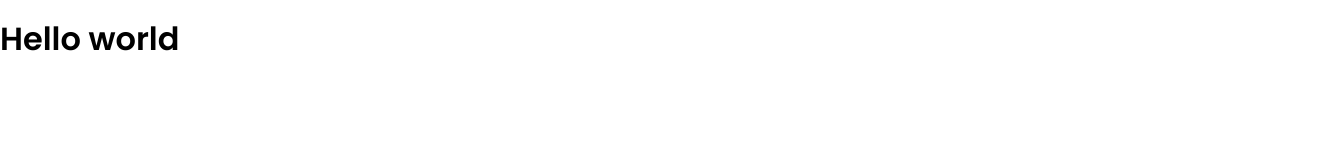
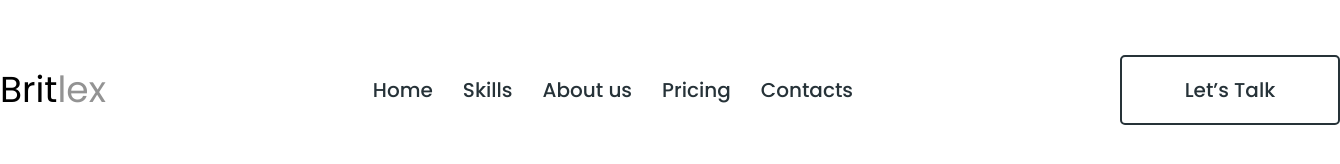
Before and after one commit to kuroptew/school-language, a website: page src/index.html in a window 1280 px wide. Shown: the whole page, 1340 px wide, since content can reach past the window. Drawn offline with nearby package versions, Linux system fonts and the light colour scheme; files that its build step writes are made by us from their sources.

Commit message:
created header

```diff
--- a/gulpfile.js
+++ b/gulpfile.js
@@ -29,7 +29,7 @@ gulp.task("styles", function () {
 });
 
 gulp.task("watch", function () {
-  gulp.watch("src/sass/**/*.+(scss|sass|css)", gulp.parallel("styles"));
+  gulp.watch("src/scss/**/*.+(scss|sass|css)", gulp.parallel("styles"));
   gulp.watch("src/*.html").on("change", gulp.parallel("html"));
   gulp.watch("src/js/**/*.js").on("change", gulp.parallel("scripts"));
   gulp.watch("src/fonts/**/*").on("all", gulp.parallel("fonts"));
--- a/src/index.html
+++ b/src/index.html
@@ -3,10 +3,24 @@
   <head>
     <meta charset="UTF-8" />
     <meta name="viewport" content="width=device-width, initial-scale=1.0" />
-    <title>Document</title>
+    <title>Britlex</title>
     <link rel="stylesheet" href="css/style.min.css" />
   </head>
   <body>
-    <h1>Hello world</h1>
+      <div class="container">
+        <header class="header">
+          <a href="#" class="logo">Brit<span>lex</span></a>
+          <nav>
+            <ul class="menu">
+              <li><a href="#" class="menu__link">Home</a></li>
+              <li><a href="" class="menu__link">Skills</a></li>
+              <li><a href="" class="menu__link">About us</a></li>
+              <li><a href="" class="menu__link">Pricing</a></li>
+              <li><a href="" class="menu__link">Contacts</a></li>
+            </ul>
+          </nav>
+          <button class="btn">Let’s Talk</button>
+        </header>
+      </div>
   </body>
 </html>
--- /dev/null
+++ b/src/scss/blocks/_buttons.scss
@@ -0,0 +1,19 @@
+.btn {
+  width: 220px;
+  height: 70px;
+  border: 2px solid $blue-black;
+  border-radius: 5px;
+  font-size: 20px;
+  font-weight: 500;
+  line-height: 30px;
+  color:$blue-black;
+  text-align: center;
+  background-color: #fff;
+  cursor: pointer;
+  transition: all 0.4s ease-in-out;
+
+  &:hover {
+    background-color:$blue-black;
+    color:$grey;
+  }
+}
--- /dev/null
+++ b/src/scss/blocks/_header.scss
@@ -0,0 +1,6 @@
+.header {
+  padding-top: 55px;
+  display: flex;
+  align-items: center;
+  justify-content: space-between;
+}
--- /dev/null
+++ b/src/scss/blocks/_menu.scss
@@ -0,0 +1,20 @@
+.menu {
+  padding-left: 0;
+  margin: 0;
+  list-style: none;
+  display: flex;
+  gap: 30px;
+
+  &__link {
+    font-size: 20px;
+    font-weight: 500;
+    line-height: 30px;
+    color: $blue-black;
+    text-decoration: none;
+    transition: color 0.4s ease-in-out;
+
+    &:hover {
+      color: $grey;
+    }
+  }
+}
--- a/src/scss/style.scss
+++ b/src/scss/style.scss
@@ -1,4 +1,5 @@
 @import "base/normalize";
+@import "base/variables";
 
 @import url("https://fonts.googleapis.com/css2?family=Poppins:wght@400;500;600&display=swap");
 
@@ -8,4 +9,21 @@
 
 .container {
   width: 1340px;
+  margin: 0 auto;
 }
+
+.logo {
+  font-size: 36px;
+  font-weight: 400;
+  line-height: 54px;
+  color: $dark-black;
+  text-decoration: none;
+
+  span {
+    color: $grey;
+  }
+}
+
+@import "blocks/header";
+@import "blocks/menu";
+@import "blocks/buttons";
```
Also changed, not shown: dist/css/style.min.css, dist/index.html, src/scss/blocks/_media.scss (added).
